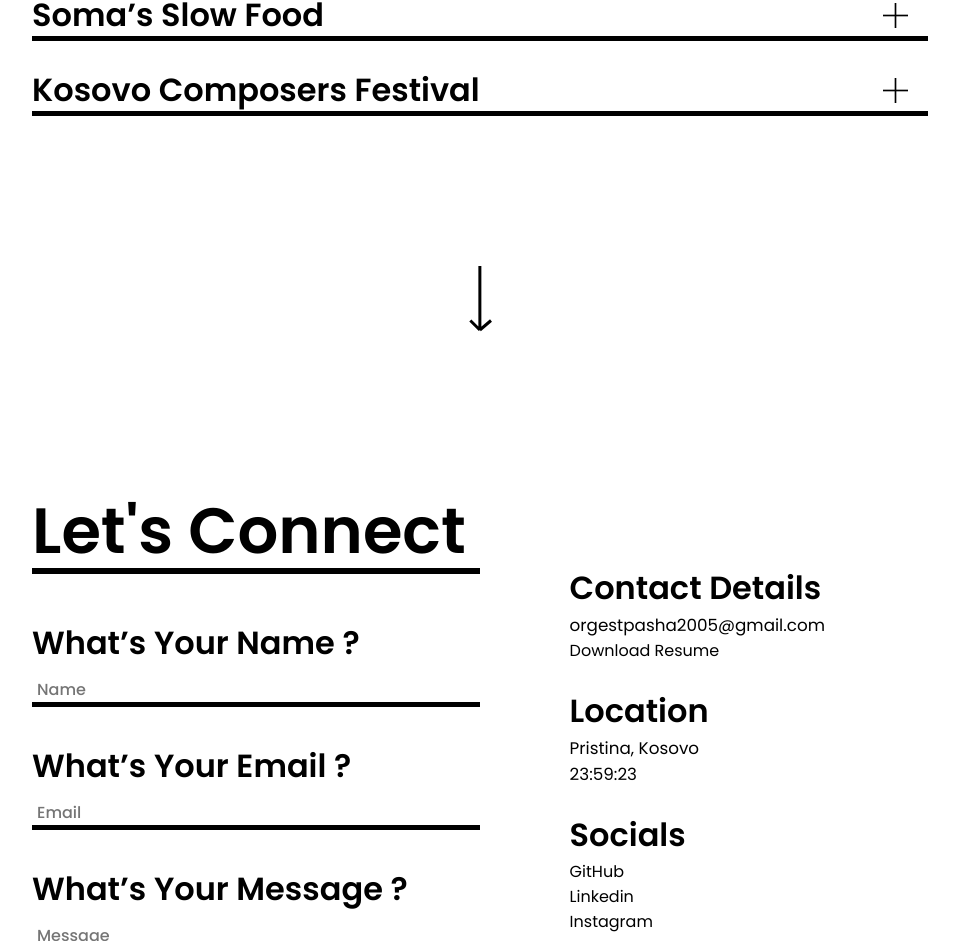
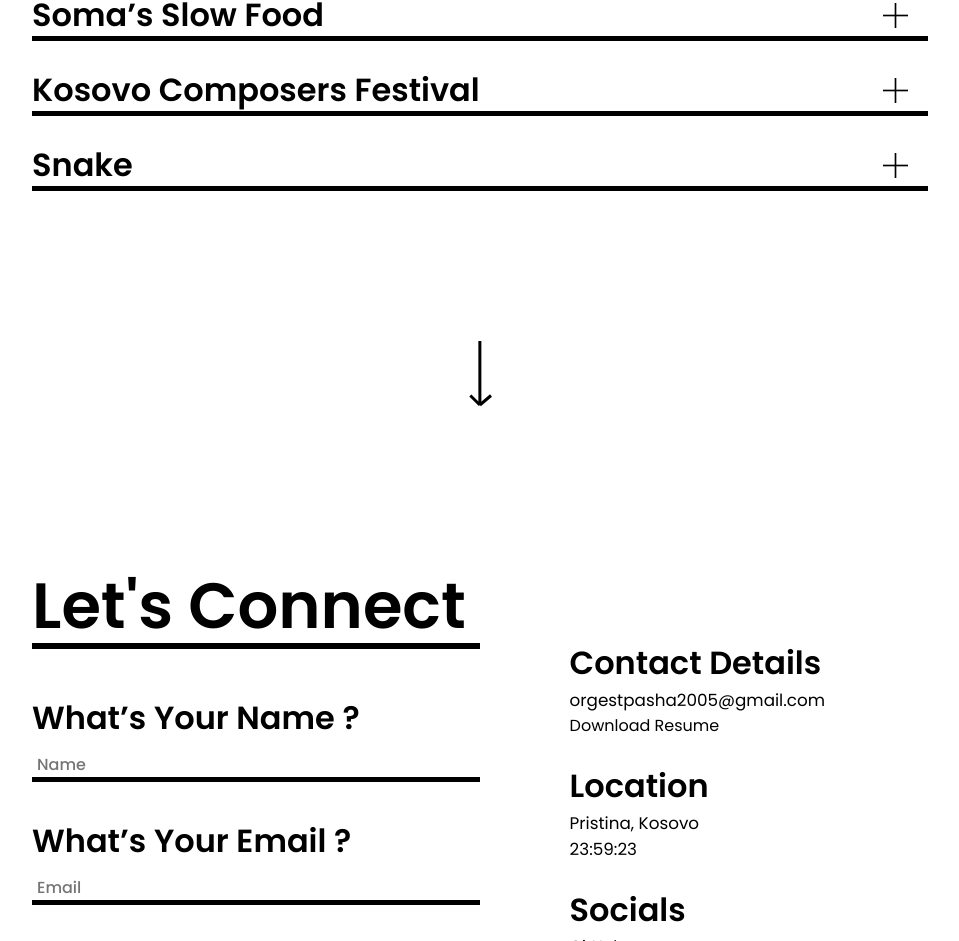
Before and after one commit to OrgestPasha/OrgestPortfolio-v2, an Angular app: page / in a window 1280 px wide. Shown: the part 1432-2373 px from the top of the page, without its empty margins (160-1119 px from the left). Built offline with nearby package versions, Linux system fonts and the light colour scheme.

Commit message:
dist and added new project

```diff
--- a/src/app/projects/projects.component.ts
+++ b/src/app/projects/projects.component.ts
@@ -51,7 +51,7 @@ export class ProjectsComponent implements OnInit {
     name: "Soma’s Slow Food",
     description: "A project displaying the elegance of a beautiful restaurant <br>The purpouse of its creation was teaching myself different front end effects and animations",
     toolsUsed: "Angular , TypeScript, Scss",
-    liveLink: "",
+    liveLink: "https://soma.orgestpasha.tech/",
     gitHubLink: "https://github.com/OrgestPasha/somaFood",
     activeToggle: false,
     isHovered:false,
@@ -63,5 +63,13 @@ export class ProjectsComponent implements OnInit {
     gitHubLink: "https://github.com/OrgestPasha/Festivali-Kompozitoreve-Kosovare",
     activeToggle: false,
     isHovered:false
+  }, {
+    name: "Snake",
+    description: "Snake, the game <br> Created for enhancing my programing fundementals, a fun project where i learned rendering and game logic",
+    toolsUsed: "HTML , CSS, JavaScript",
+    liveLink: "snake.orgestpasha.tech",
+    gitHubLink: "https://github.com/OrgestPasha/Snake",
+    activeToggle: false,
+    isHovered:false
   }]
 }
```
Also changed, not shown: 1 other file (tests, documents, lock files or other folders).
